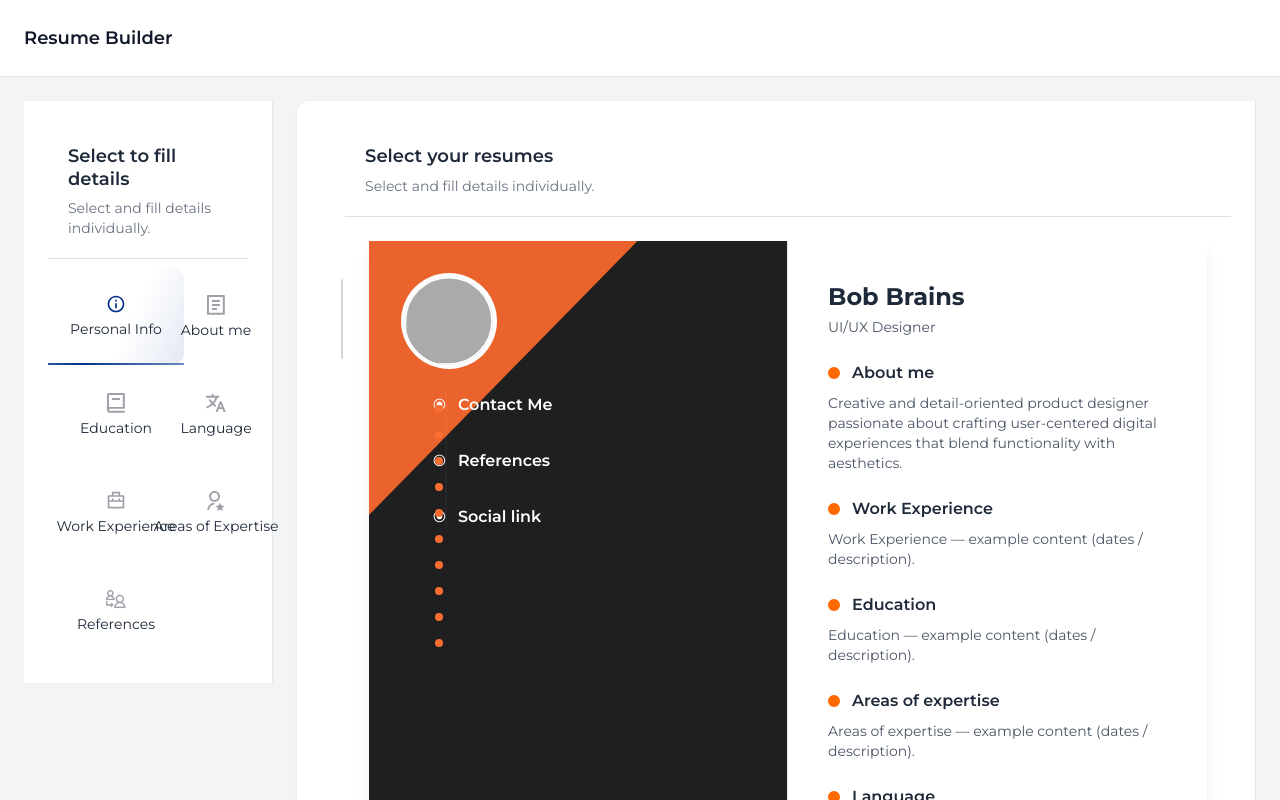
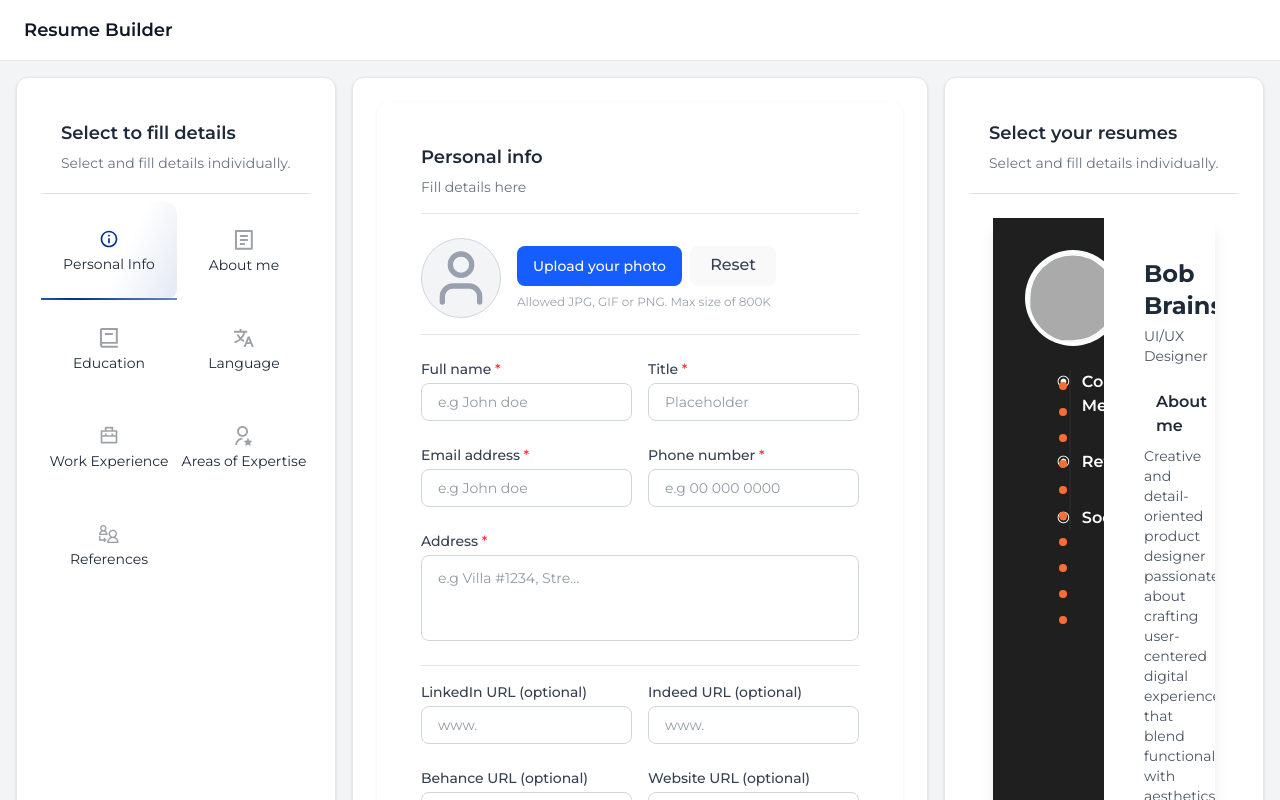
Before and after one commit to muhammadsalif/resume-builder, a React (Vite) app: page /builder/personal-info in a window 1280 px wide. Shown: the top 800 px of the page. Built offline with nearby package versions, Linux system fonts and the light colour scheme.

Commit message:
refactor layout by removing Sidebar, adding Leftbar, and adjusting ResumeBuilder structure

```diff
--- a/src/components/Sidebar.jsx
+++ b/src/components/Leftbar.jsx
@@ -9,7 +9,7 @@ import WorkExperienceIcon from "../assets/workexperience.svg?react";
 import AreasofExpertiseIcon from "../assets/areasofexpertise.svg?react";
 import ReferencesIcon from "../assets/references.svg?react";
 
-const Sidebar = () => {
+const Leftbar = () => {
   const items = [
     { label: "Personal Info", icon: <PersonalInfoIcon className="w-5 h-5" />, path: "/builder/personal-info" },
     { label: "About me", icon: <AboutMeIcon className="w-5 h-5" />, path: "/builder/aboutme" },
@@ -52,4 +52,4 @@ const Sidebar = () => {
   );
 };
 
-export default Sidebar;
+export default Leftbar;
--- a/src/components/Main.jsx
+++ b/src/components/Main.jsx
@@ -1,5 +1,5 @@
 import PersonalInfoForm from "../features/personal-info/PersonalInfoForm";
-import { Routes, Route, Link, Navigate } from "react-router-dom";
+import { Routes, Route, Navigate } from "react-router-dom";
 
 const Main = () => {
   return (
--- a/src/pages/ResumeBuilder.jsx
+++ b/src/pages/ResumeBuilder.jsx
@@ -1,24 +1,31 @@
 import React from "react";
-import Sidebar from "../components/Sidebar";
+import Leftbar from "../components/Leftbar";
 import Main from "../components/Main";
 import Rightbar from "../components/Rightbar";
 import "./resumeBuilder.css";
 
 export default function ResumeBuilder() {
   return (
-    <div className="rb-root">
-      <header className="flex items-center justify-between px-6 py-6 bg-white border-b border-gray-200 text-gray-900 font-semibold text-lg">
+    <div className="min-h-screen bg-gray-100 flex flex-col">
+      {/* Header */}
+      <header className="px-6 py-4 bg-white border-b border-gray-200 text-gray-900 font-semibold text-lg">
         Resume Builder
       </header>
 
-      <div className="rb-container flex h-screen">
-        <aside className="hidden md:flex w-[320px] bg-white border-r border-gray-200 flex-col p-6">
-          <Sidebar />
+      {/* Main Container */}
+      <div className="flex flex-col md:flex-row gap-4 p-4 flex-1">
+        {/* Left Leftbar */}
+        <aside className="hidden md:flex w-[320px] bg-white border border-gray-200 rounded-xl flex-col p-6 shadow-sm">
+          <Leftbar />
         </aside>
-        <div className="rb-center flex-1 min-w-0 bg-gray-50">
+
+        {/* Main Content */}
+        <main className="flex-1 bg-white border border-gray-200 rounded-xl flex flex-col p-6 shadow-sm">
           <Main />
-        </div>
-        <aside className="hidden md:flex bg-white border-r border-gray-200 flex-col p-6">
+        </main>
+
+        {/* Right Sidebar */}
+        <aside className="hidden md:flex w-[320px] bg-white border border-gray-200 rounded-xl flex-col p-6 shadow-sm">
           <Rightbar />
         </aside>
       </div>
--- a/src/pages/resumeBuilder.css
+++ b/src/pages/resumeBuilder.css
@@ -15,7 +15,7 @@
   display: flex;
   gap: 24px;
   padding: 24px;
-  align-items: flex-start;
+  /* align-items: flex-start; */
 }
 
 .rb-card {
```
